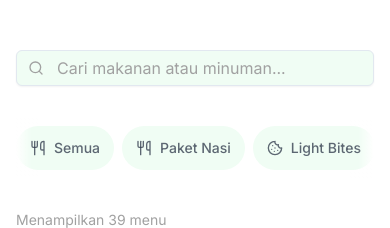
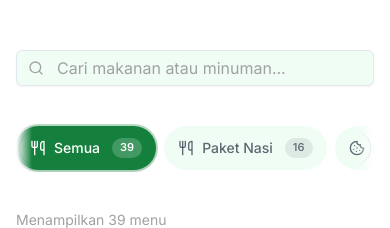
Before and after one commit to kmryann/Kantin-Mini, a Next.js app: page / in a window 390 px wide. Shown: the part 883-1111 px from the top of the page. Built offline with nearby package versions, Linux system fonts and the light colour scheme.

Commit message:
fix button filter

```diff
--- a/components/menu-filters.tsx
+++ b/components/menu-filters.tsx
@@ -27,10 +27,11 @@ export function MenuFilters({ categories, active, onChange, counts, className }:
 
   const items = useMemo(() => (categories?.length ? categories : ["Semua"]), [categories])
 
+  // cek apakah scrollable
   useEffect(() => {
     const el = trackRef.current
     if (!el) return
-    const check = () => setCanScroll(el.scrollWidth > el.clientWidth + 4)
+    const check = () => setCanScroll(el.scrollWidth > el.clientWidth + 8)
     check()
     const ro = new ResizeObserver(check)
     ro.observe(el)
@@ -44,7 +45,7 @@ export function MenuFilters({ categories, active, onChange, counts, className }:
     const hide = () => setShowHint(false)
     el.addEventListener("scroll", hide, { passive: true })
     el.addEventListener("pointerdown", hide, { passive: true })
-    const timer = setTimeout(() => setShowHint(false), 3500) // auto-hilang
+    const timer = setTimeout(hide, 3500)
     return () => {
       el.removeEventListener("scroll", hide)
       el.removeEventListener("pointerdown", hide)
@@ -52,10 +53,24 @@ export function MenuFilters({ categories, active, onChange, counts, className }:
     }
   }, [])
 
+  // nudge kecil di awal biar jelas bisa digeser
+  useEffect(() => {
+    const el = trackRef.current
+    if (!el || !canScroll || !showHint) return
+    const nudge = async () => {
+      try {
+        el.scrollBy({ left: 36, behavior: "smooth" })
+        await new Promise((r) => setTimeout(r, 350))
+        el.scrollBy({ left: -36, behavior: "smooth" })
+      } catch {}
+    }
+    nudge()
+  }, [canScroll, showHint])
+
   const scrollBy = (dir: "left" | "right") => {
     const el = trackRef.current
     if (!el) return
-    const amount = Math.min(240, el.clientWidth * 0.85)
+    const amount = Math.min(280, el.clientWidth * 0.9)
     el.scrollBy({ left: dir === "left" ? -amount : amount, behavior: "smooth" })
   }
 
@@ -63,58 +78,57 @@ export function MenuFilters({ categories, active, onChange, counts, className }:
     <div
       className={cn(
         "sticky top-0 z-30 -mx-4 px-4 sm:mx-0 sm:px-0",
-        "bg-background/80 backdrop-blur supports-[backdrop-filter]:bg-background/60",
+        "bg-background/90 backdrop-blur supports-[backdrop-filter]:bg-background/70",
         className
       )}
     >
       <div className="relative">
-        {/* Gradien hint kiri/kanan */}
-        {canScroll && (
-          <>
-            <div className="pointer-events-none absolute left-0 top-0 h-full w-6 from-background to-transparent bg-gradient-to-r" />
-            <div className="pointer-events-none absolute right-0 top-0 h-full w-6 from-transparent to-background bg-gradient-to-l" />
-          </>
+        {/* gradient edges: lebih kuat saat bisa scroll */}
+        <div className="pointer-events-none absolute left-0 top-0 h-full w-8 z-10 from-background to-transparent bg-gradient-to-r" />
+        <div className="pointer-events-none absolute right-0 top-0 h-full w-8 z-10 from-transparent to-background bg-gradient-to-l" />
+
+        {/* ARROWS: selalu tampil (mobile juga) */}
+        <button
+          type="button"
+          aria-label="Scroll kiri"
+          aria-disabled={!canScroll}
+          onClick={() => scrollBy("left")}
+          className={cn(
+            "absolute left-1 top-1/2 -translate-y-1/2 z-20 flex items-center justify-center rounded-full p-1.5",
+            "bg-background shadow ring-1 ring-border hover:bg-accent/10 active:scale-95 transition",
+            !canScroll && "opacity-40"
           )}
-
-        {/* Panah scroll */}
-        {canScroll && (
-          <>
-            <button
-              aria-label="Scroll kiri"
-              onClick={() => scrollBy("left")}
-              className="absolute left-1 top-1/2 -translate-y-1/2 z-10 hidden xs:flex items-center justify-center rounded-full p-1 bg-background/90 shadow ring-1 ring-border hover:bg-accent/10"
         >
           <ChevronLeft className="size-5" />
         </button>
         <button
+          type="button"
           aria-label="Scroll kanan"
+          aria-disabled={!canScroll}
           onClick={() => scrollBy("right")}
-              className="absolute right-1 top-1/2 -translate-y-1/2 z-10 hidden xs:flex items-center justify-center rounded-full p-1 bg-background/90 shadow ring-1 ring-border hover:bg-accent/10"
+          className={cn(
+            "absolute right-1 top-1/2 -translate-y-1/2 z-20 flex items-center justify-center rounded-full p-1.5",
+            "bg-background shadow ring-1 ring-border hover:bg-accent/10 active:scale-95 transition",
+            !canScroll && "opacity-40"
+          )}
         >
           <ChevronRight className="size-5" />
         </button>
-          </>
-        )}
 
-        {/* Track chips */}
+        {/* TRACK */}
         <div
           ref={trackRef}
           role="tablist"
           aria-label="Kategori menu"
           className={cn(
-            "relative flex gap-2 overflow-x-auto scrollbar-hide px-1 py-2",
+            "relative z-20 flex gap-2 overflow-x-auto scrollbar-hide px-1 py-2",
             "snap-x snap-mandatory"
           )}
-          // mask untuk hint bisa digeser
           style={{
             WebkitMaskImage:
-              canScroll
-                ? "linear-gradient(90deg, transparent 0, black 16px, black calc(100% - 16px), transparent 100%)"
-                : undefined,
+              "linear-gradient(90deg, transparent 0, black 16px, black calc(100% - 16px), transparent 100%)",
             maskImage:
-              canScroll
-                ? "linear-gradient(90deg, transparent 0, black 16px, black calc(100% - 16px), transparent 100%)"
-                : undefined,
+              "linear-gradient(90deg, transparent 0, black 16px, black calc(100% - 16px), transparent 100%)",
           }}
         >
           {items.map((label) => {
@@ -123,12 +137,14 @@ export function MenuFilters({ categories, active, onChange, counts, className }:
             return (
               <button
                 key={label}
+                type="button"
                 role="tab"
                 aria-selected={isActive}
                 onClick={() => onChange(label)}
                 className={cn(
                   "snap-start min-h-11 h-11 px-3.5 rounded-full inline-flex items-center gap-2",
                   "whitespace-nowrap text-sm font-medium transition-all ring-offset-background",
+                  "focus-visible:outline-none focus-visible:ring-2 focus-visible:ring-primary/40",
                   isActive
                     ? "bg-primary text-primary-foreground ring-2 ring-primary/30 shadow-sm"
                     : "bg-muted text-foreground/80 hover:bg-accent/20"
@@ -151,10 +167,10 @@ export function MenuFilters({ categories, active, onChange, counts, className }:
           })}
         </div>
 
-        {/* Chip hint "Geser →" (muncul sekali) */}
-        {canScroll && showHint && (
-          <div className="pointer-events-none absolute right-3 -bottom-2 translate-y-full">
-            <div className="flex items-center gap-1 rounded-full bg-foreground/90 text-background text-[11px] px-2 py-1 shadow">
+        {/* HINT "Geser →" (hilang saat interaksi) */}
+        {showHint && (
+          <div className="pointer-events-none absolute right-3 -bottom-2 translate-y-full z-30">
+            <div className="flex items-center gap-1 rounded-full bg-foreground text-background text-[11px] px-2 py-1 shadow animate-pulse">
               <Hand className="size-3.5" />
               <span>Geser</span>
               <ChevronRight className="size-3.5" />
--- a/components/menu-section.tsx
+++ b/components/menu-section.tsx
@@ -1,6 +1,6 @@
 "use client"
 
-import { useState, useEffect } from "react"
+import { useState, useEffect, useMemo } from "react"
 import { MenuFilters } from "@/components/menu-filters"
 import { MenuGrid } from "@/components/menu-grid"
 import { SearchBar } from "@/components/search-bar"
@@ -25,7 +25,7 @@ export function MenuSection() {
   const [filteredItems, setFilteredItems] = useState<MenuItem[]>([])
   const [activeCategory, setActiveCategory] = useState<string>("Semua")
   const [searchQuery, setSearchQuery] = useState<string>("")
-  const [debouncedQuery, setDebouncedQuery] = useState<string>("") // ← debounce
+  const [debouncedQuery, setDebouncedQuery] = useState<string>("")
   const [loading, setLoading] = useState(true)
 
   // Ambil data menu dari /public/menu.json
@@ -46,13 +46,13 @@ export function MenuSection() {
     loadMenuData()
   }, [])
 
-  // Debounce input pencarian (lebih ringan di HP)
+  // Debounce input pencarian
   useEffect(() => {
     const t = setTimeout(() => setDebouncedQuery(searchQuery), 180)
     return () => clearTimeout(t)
   }, [searchQuery])
 
-  // Normalisasi string: lowercase + hapus diakritik + trim
+  // Normalisasi string
   const normalize = (str: string | undefined) =>
     (str ?? "")
       .toLowerCase()
@@ -60,13 +60,22 @@ export function MenuSection() {
       .replace(/[\u0300-\u036f]/g, "")
       .trim()
 
-  // Bandingkan kategori dengan toleransi spasi/kapital
   const sameCat = (a?: string, b?: string) => normalize(a) === normalize(b)
+
+  // Hitung jumlah per kategori (untuk badge count di filter)
+  const counts = useMemo(() => {
+    if (!menuData) return undefined
+    const base = Object.fromEntries(menuData.categories.map((c) => [c, 0])) as Record<string, number>
+    for (const it of menuData.items) {
+      const k = menuData.categories.find((c) => sameCat(c, it.category))
+      if (k) base[k] = (base[k] ?? 0) + 1
+    }
+    return { Semua: menuData.items.length, ...base }
+  }, [menuData])
 
   // Filter kategori + pencarian (debounced)
   useEffect(() => {
     if (!menuData) return
-
     let filtered = menuData.items
 
     if (activeCategory !== "Semua") {
@@ -134,7 +143,12 @@ export function MenuSection() {
 
         {/* Category Filters */}
         <div className="mb-8">
-          <MenuFilters categories={categories} activeCategory={activeCategory} onCategoryChange={setActiveCategory} />
+          <MenuFilters
+            categories={categories}
+            active={activeCategory}                 // <-- ganti: activeCategory -> active
+            onChange={(val) => setActiveCategory(val)} // <-- ganti: onCategoryChange -> onChange
+            counts={counts}
+          />
         </div>
 
         {/* Info Hasil */}
```
Lines whose indentation alone changed are shown as unchanged.
